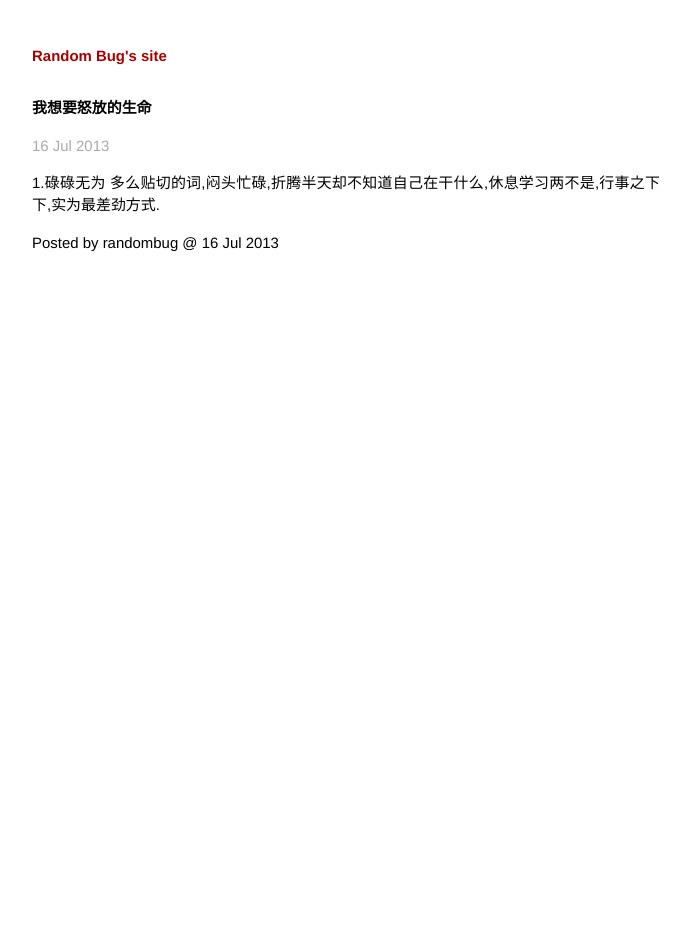
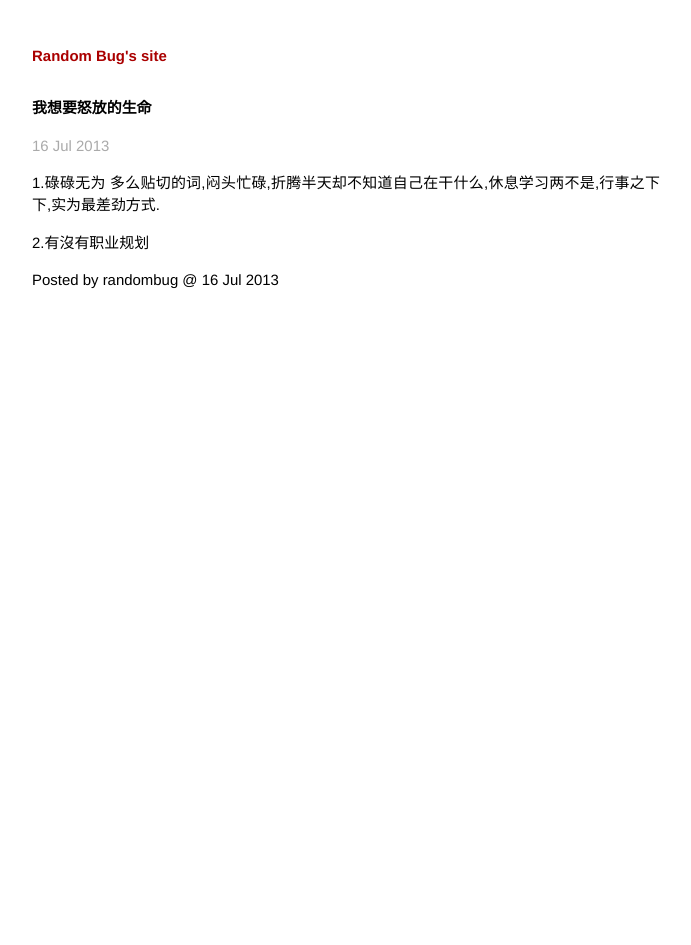
Before and after one commit to jfgong/jekyll_linteler, a Jekyll site: the page built from _posts/2013-07-16-I-wanna-blooming-life.markdown, in a window 1280 px wide. Shown: the whole page, without its empty margins (294-985 px from the left). Built offline with Jekyll 4.4.1, drawn with Linux system fonts in a browser that asks for light colours.

Commit message:
update file 2013-07-16-I-wanna-blooming-life.markdown

```diff
--- a/_posts/2013-07-16-I-wanna-blooming-life.markdown
+++ b/_posts/2013-07-16-I-wanna-blooming-life.markdown
@@ -6,4 +6,6 @@ title: 我想要怒放的生命
 1.碌碌无为
 多么贴切的词,闷头忙碌,折腾半天却不知道自己在干什么,休息学习两不是,行事之下下,实为最差劲方式.
 
+2.有沒有职业规划
+
 Posted by randombug @ {{ page.date | date_to_string }}
```
